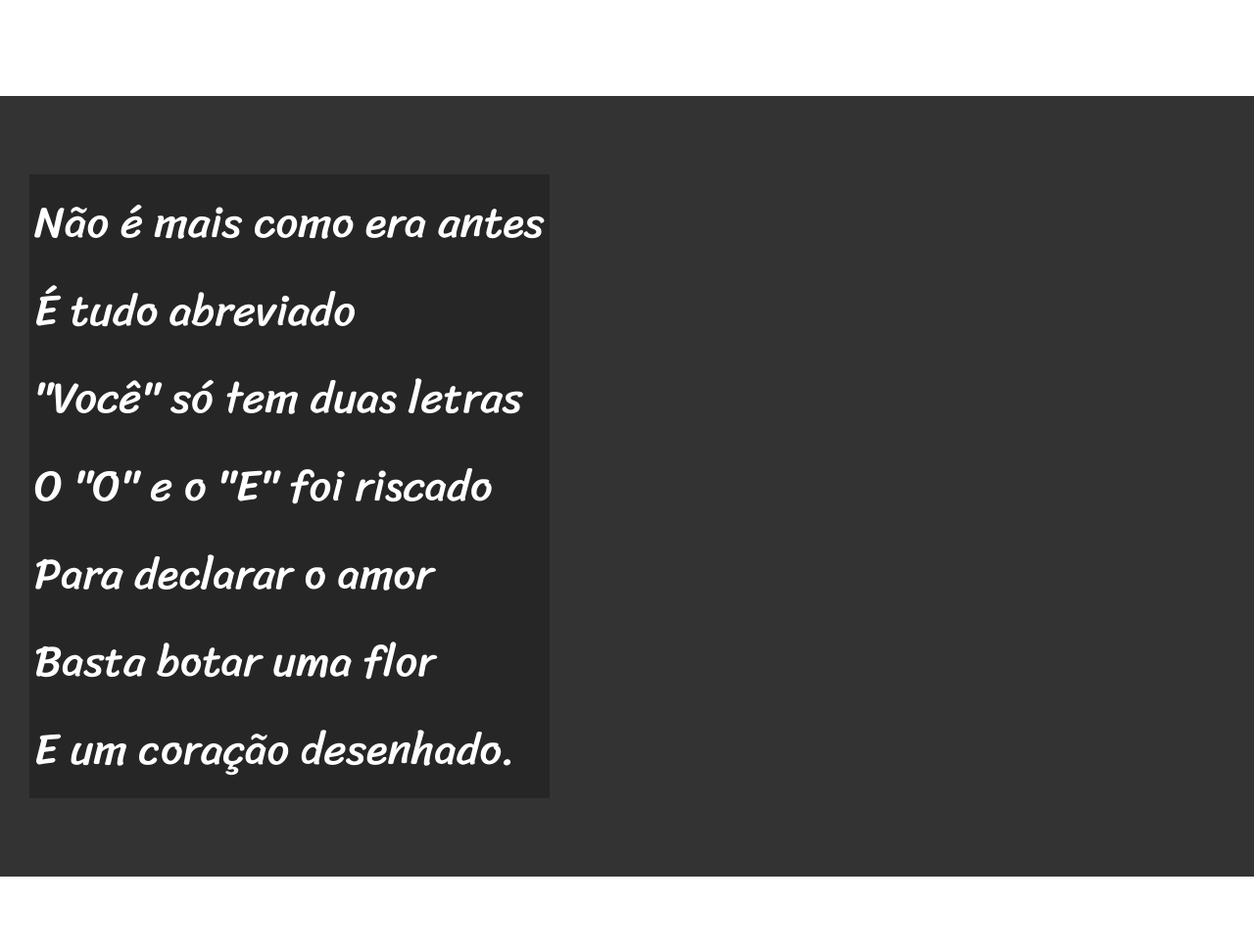
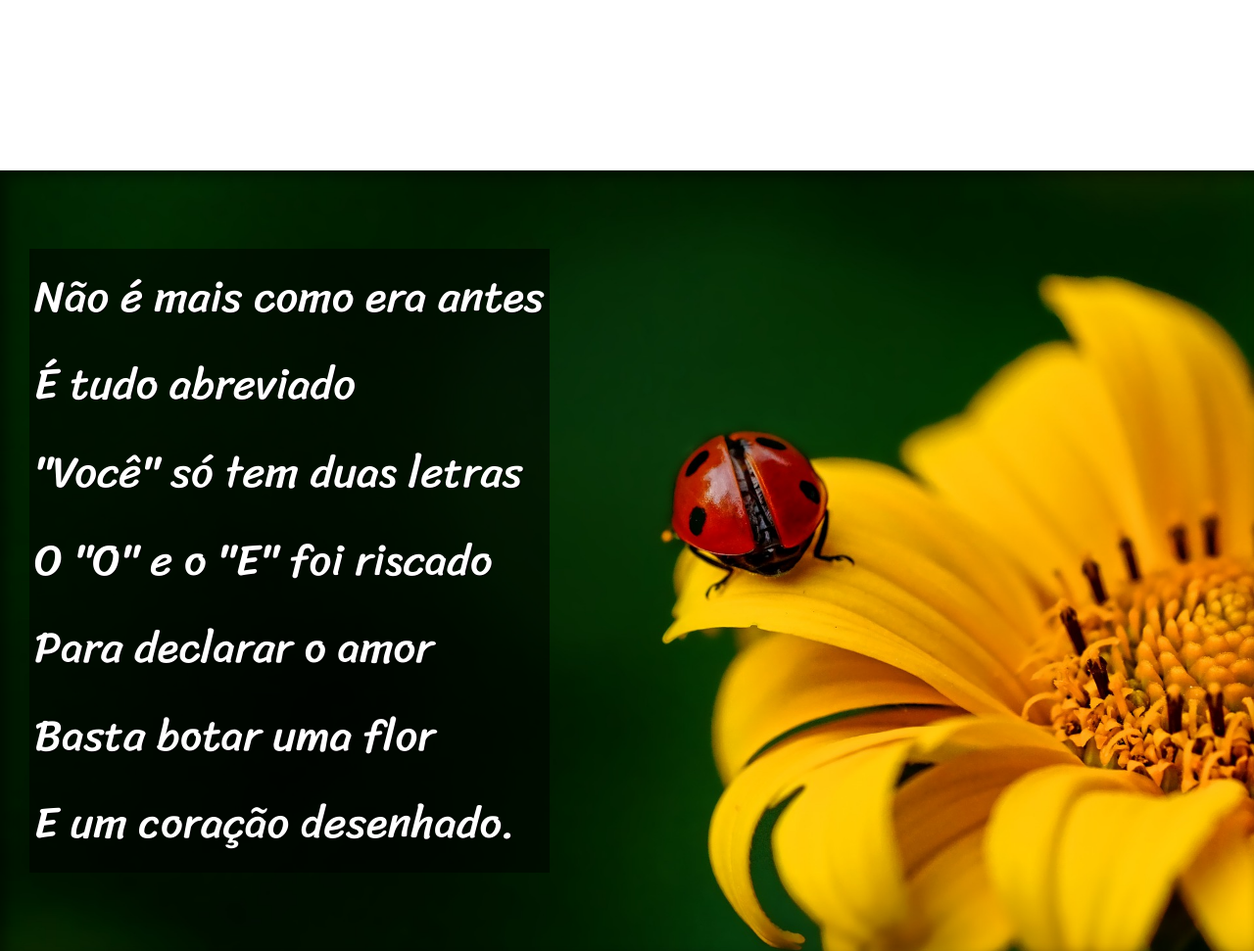
Before and after one commit to analuizanovaes/html-css, a plain HTML site: page desafios-Guanabara/d012 Guanabara/imagens/index.html in a window 1280 px wide. Shown: the part 949-1920 px from the top of the page at 98% size. Drawn offline with Linux system fonts and the light colour scheme.

Commit message:
finalização do projeto

```diff
--- a/desafios-Guanabara/d012 Guanabara/imagens/index.html
+++ b/desafios-Guanabara/d012 Guanabara/imagens/index.html
@@ -22,7 +22,7 @@
         Vou dizer tudo em poesia.</p>
     </section>
 
-        <section class="imagem">
+        <section class="imagem" id="img01">
             <p>
                 Não é mais como era antes <br>
                 É tudo abreviado <br>
@@ -55,7 +55,7 @@
             </p>
         </section>
 
-            <section class="imagem">
+            <section class="imagem" id="img02">
                 <p>
                     Tenho saudade das cartas <br>
                     Escritas com a própria mão <br>
--- a/desafios-Guanabara/d012 Guanabara/imagens/style.css
+++ b/desafios-Guanabara/d012 Guanabara/imagens/style.css
@@ -31,7 +31,7 @@ header > h1 {
     padding-top: 50px;
     font-variant: small-caps;
     font-family: var(--font2);
-    font-size: 10vw;
+    font-size: 9vw;
 }
 
 header > p {
@@ -58,6 +58,11 @@ section {
     font-size: 3.5vw;
 }
 
+section > p {
+    padding-bottom: 2em;
+
+}
+
 section.normal {
     background-color: white;
     color: black;
@@ -66,12 +71,26 @@ section.normal {
 section.imagem {
     background-color: rgb(51, 51, 51);
     color: white;
+    box-shadow: inset 6px 6px 13px 0px rgba(0, 0, 0, 0.473);
+    background-size: cover;
+    background-attachment: fixed;
 }
 
 section.imagem > p {
     display: inline-block;
     padding: 5px;
-    background-color: rgba(0, 0, 0, 0.253);
+    background-color: rgba(0, 0, 0, 0.514);
+    text-shadow: 1px 1px 0px black;
+}
+
+section#img01 {
+    background-image: url('../imagens/background001.jpg');
+    background-position: right center;
+
+}
+
+section#img02 {
+    background-image: url('../imagens/background002.jpg');
 }
 
 footer {
```
